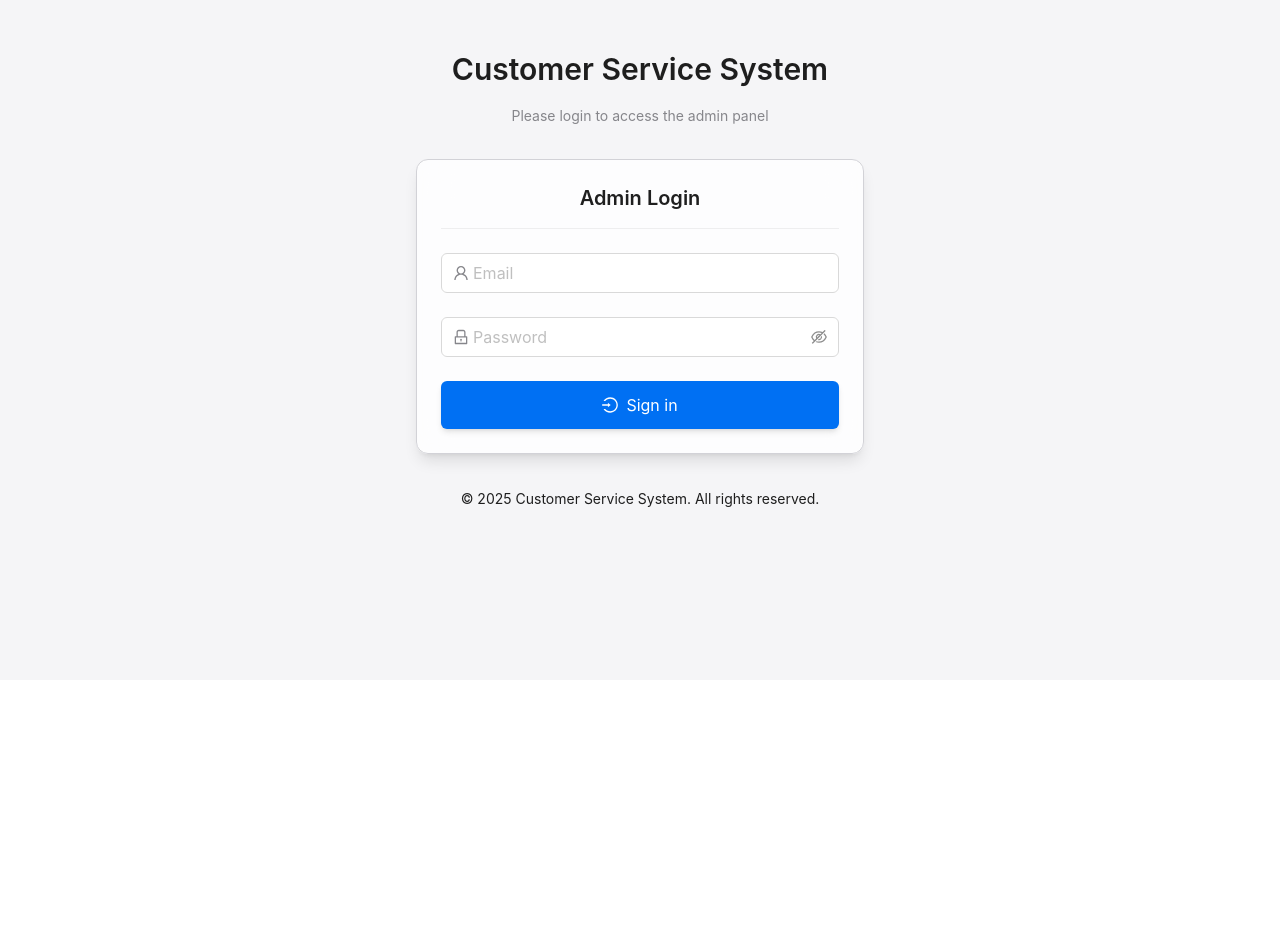
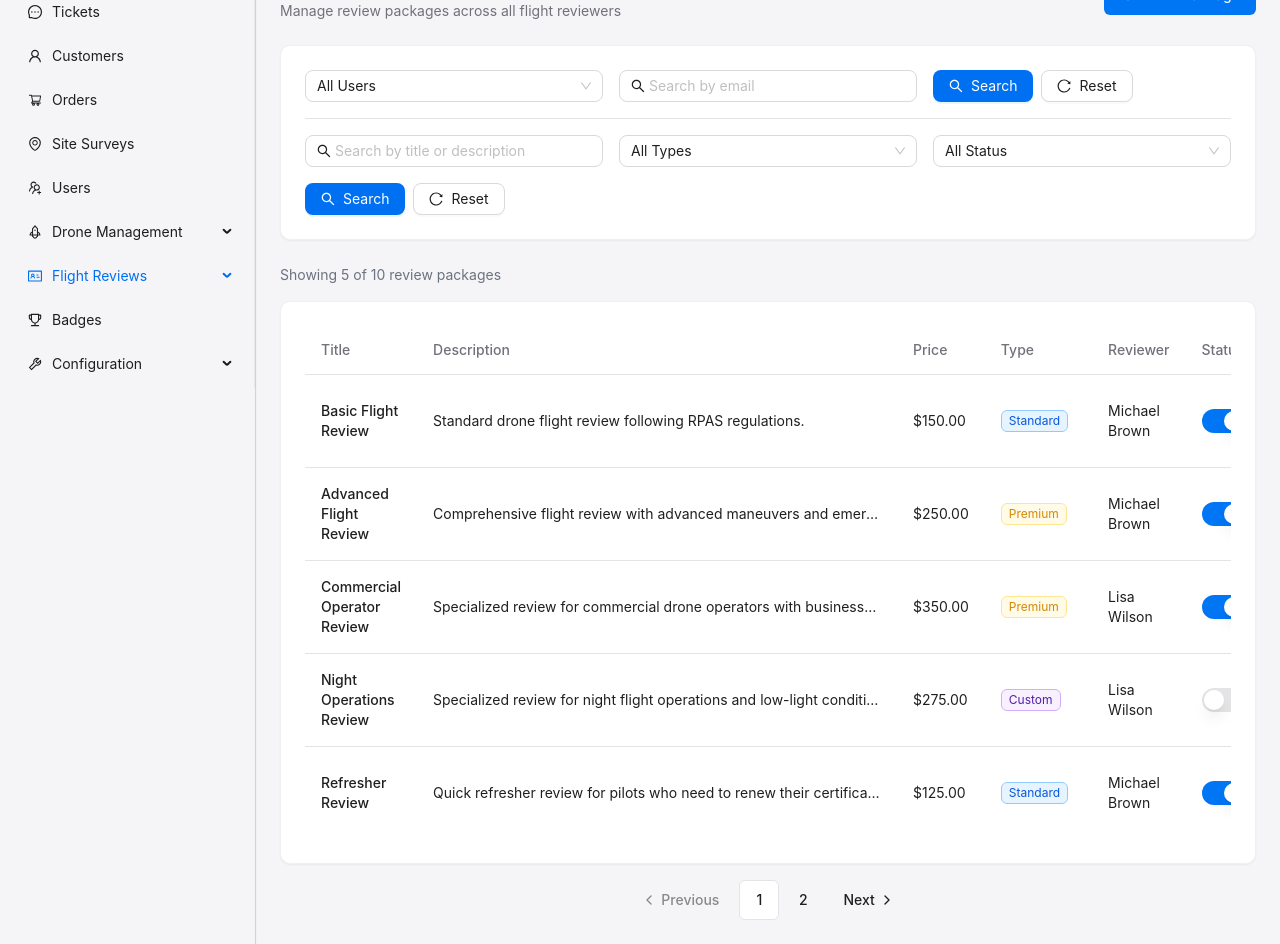
Before and after one commit to xxxwei/assistant-connect-system, a React (Vite) app: page /review-packages in a window 1280 px wide. Before the commit this address led to /login. Shown: the part 120-1064 px from the top of the page. Before the commit the page ends 800 px from the top, so only its background shows below. Built offline with nearby package versions, Linux system fonts and the light colour scheme.

Commit message:
Remove authentication and mock data
Remove authentication checks and use mock data for all pages.

```diff
--- a/src/components/ProtectedRoute.tsx
+++ b/src/components/ProtectedRoute.tsx
@@ -1,41 +1,12 @@
 
-import { useEffect, useState } from 'react';
-import { Navigate, useLocation } from 'react-router-dom';
-import { Spin } from 'antd';
-import { checkAuth } from '../services/authService';
+import React from 'react';
 
 interface ProtectedRouteProps {
   children: React.ReactNode;
 }
 
 const ProtectedRoute = ({ children }: ProtectedRouteProps) => {
-  const [isChecking, setIsChecking] = useState(true);
-  const [isAuthenticated, setIsAuthenticated] = useState(false);
-  const location = useLocation();
-
-  useEffect(() => {
-    const verifyAuth = async () => {
-      const authenticated = checkAuth();
-      setIsAuthenticated(authenticated);
-      setIsChecking(false);
-    };
-
-    verifyAuth();
-  }, []);
-
-  if (isChecking) {
-    return (
-      <div className="h-screen w-full flex items-center justify-center">
-        <Spin size="large" tip="Loading..." />
-      </div>
-    );
-  }
-
-  if (!isAuthenticated) {
-    // Redirect to login but save the location they were trying to access
-    return <Navigate to="/login" state={{ from: location }} replace />;
-  }
-
+  // Always render the children without authentication checks
   return <>{children}</>;
 };
 
--- a/src/pages/DroneManagement.tsx
+++ b/src/pages/DroneManagement.tsx
@@ -1,5 +1,5 @@
 
-import { useState, useEffect } from 'react';
+import { useState } from 'react';
 import { Card } from 'antd';
 import { mockDrones } from '../types/drone';
 import DroneListHeader from '../components/drones/DroneListHeader';
@@ -7,7 +7,6 @@ import DroneFilters from '../components/drones/DroneFilters';
 import DroneTable from '../components/drones/DroneTable';
 import UserPagination from '../components/users/UserPagination';
 import DroneFormDialog from '../components/drones/DroneFormDialog';
-import { getCurrentUser, isAdmin, getCurrentUserId } from '../services/userContextService';
 
 const DroneManagement = () => {
   const [searchText, setSearchText] = useState('');
@@ -21,19 +20,11 @@ const DroneManagement = () => {
   const [editingDrone, setEditingDrone] = useState<string | null>(null);
 
   const pageSize = 5;
-  const admin = isAdmin();
-  const currentUserId = getCurrentUserId();
+  // Always show as admin
+  const admin = true;
 
-  // Filter drones based on current user context
-  const userDrones = admin
-    ? mockDrones
-    : mockDrones.filter(drone => drone.user_id === currentUserId);
-
-  // Further filter drones based on search and filters
-  const filteredDrones = userDrones.filter(drone => {
-    // Filter by user if admin view is enabled
-    const matchesUser = !admin || userIdFilter === 'all' || drone.user_id === userIdFilter;
-
+  // Show all drones
+  const filteredDrones = mockDrones.filter(drone => {
     // Filter by search text
     const matchesSearch = searchText === '' ||
       drone.manufacturer.toLowerCase().includes(searchText.toLowerCase()) ||
@@ -51,7 +42,7 @@ const DroneManagement = () => {
     const matchesAvailability = availabilityFilter === 'all' ||
       (availabilityFilter === 'true' ? drone.availability : !drone.availability);
 
-    return matchesUser && matchesSearch && matchesModel && matchesColor && matchesAvailability;
+    return matchesSearch && matchesModel && matchesColor && matchesAvailability;
   });
 
   // Paginate the filtered drones
@@ -73,10 +64,8 @@ const DroneManagement = () => {
     setModelFilter('all');
     setColorFilter('all');
     setAvailabilityFilter('all');
-    if (admin) {
-      setUserIdFilter('all');
-      setEmailSearch('');
-    }
+    setUserIdFilter('all');
+    setEmailSearch('');
     setCurrentPage(1);
   };
 
--- a/src/pages/Index.tsx
+++ b/src/pages/Index.tsx
@@ -1,28 +1,18 @@
 
 import { useEffect } from 'react';
 import { useNavigate } from 'react-router-dom';
-import { Spin } from 'antd';
-import { checkAuth } from '../services/authService';
 
 const Index = () => {
   const navigate = useNavigate();
 
   useEffect(() => {
-    // Check if user is already authenticated
-    const isAuthenticated = checkAuth();
-
-    if (isAuthenticated) {
-      // If authenticated, redirect to dashboard
-      navigate('/dashboard');
-    } else {
-      // If not authenticated, redirect to login
-      navigate('/login');
-    }
+    // Skip authentication check and directly go to dashboard
+    navigate('/dashboard');
   }, [navigate]);
 
   return (
     <div className="min-h-screen flex items-center justify-center">
-      <Spin size="large" tip="Redirecting..." />
+      <p>Redirecting to dashboard...</p>
     </div>
   );
 };
--- a/src/pages/PilotManagement.tsx
+++ b/src/pages/PilotManagement.tsx
@@ -7,7 +7,6 @@ import PilotFilters from '../components/pilots/PilotFilters';
 import PilotTable from '../components/pilots/PilotTable';
 import UserPagination from '../components/users/UserPagination';
 import PilotFormDialog from '../components/pilots/PilotFormDialog';
-import { isAdmin, getCurrentUserId } from '../services/userContextService';
 
 const PilotManagement = () => {
   const [searchText, setSearchText] = useState('');
@@ -18,19 +17,11 @@ const PilotManagement = () => {
   const [editingPilot, setEditingPilot] = useState<string | null>(null);
 
   const pageSize = 5;
-  const admin = isAdmin();
-  const currentUserId = getCurrentUserId();
+  // Always show as admin
+  const admin = true;
 
-  // Filter pilots based on current user context
-  const userPilots = admin
-    ? mockPilots
-    : mockPilots.filter(pilot => pilot.user_id === currentUserId);
-
-  // Further filter pilots based on search
-  const filteredPilots = userPilots.filter(pilot => {
-    // Filter by user if admin view is enabled
-    const matchesUser = !admin || userIdFilter === 'all' || pilot.user_id === userIdFilter;
-
+  // Show all pilots
+  const filteredPilots = mockPilots.filter(pilot => {
     // Filter by search text
     const matchesSearch = searchText === '' ||
       pilot.firstname.toLowerCase().includes(searchText.toLowerCase()) ||
@@ -38,7 +29,7 @@ const PilotManagement = () => {
       pilot.email.toLowerCase().includes(searchText.toLowerCase()) ||
       pilot.license.toLowerCase().includes(searchText.toLowerCase());
 
-    return matchesUser && matchesSearch;
+    return matchesSearch;
   });
 
   // Paginate the filtered pilots
@@ -57,10 +48,8 @@ const PilotManagement = () => {
   // Handle reset
   const handleReset = () => {
     setSearchText('');
-    if (admin) {
-      setUserIdFilter('all');
-      setEmailSearch('');
-    }
+    setUserIdFilter('all');
+    setEmailSearch('');
     setCurrentPage(1);
   };
 
--- a/src/pages/ReviewAddressManagement.tsx
+++ b/src/pages/ReviewAddressManagement.tsx
@@ -7,7 +7,6 @@ import ReviewAddressFilters from '../components/reviewAddresses/ReviewAddressFil
 import ReviewAddressTable from '../components/reviewAddresses/ReviewAddressTable';
 import UserPagination from '../components/users/UserPagination';
 import ReviewAddressFormDialog from '../components/reviewAddresses/ReviewAddressFormDialog';
-import { isAdmin, getCurrentUserId, isFlightReviewer } from '../services/userContextService';
 
 const ReviewAddressManagement = () => {
   const [searchText, setSearchText] = useState('');
@@ -20,33 +19,12 @@ const ReviewAddressManagement = () => {
   const [editingAddress, setEditingAddress] = useState<string | null>(null);
 
   const pageSize = 5;
-  const admin = isAdmin();
-  const isReviewer = isFlightReviewer();
-  const currentUserId = getCurrentUserId();
+  // Always show as admin
+  const admin = true;
+  const currentUserId = "1"; // Default user ID for forms
 
-  // Only flight reviewers or admins can access this page
-  // In a real app, you'd redirect non-reviewers away
-  if (!admin && !isReviewer) {
-    return (
-      <div className="p-6">
-        <h1 className="text-2xl font-light mb-4">Review Address Management</h1>
-        <Card className="shadow-sm">
-          <p>You don't have permission to access this page.</p>
-        </Card>
-      </div>
-    );
-  }
-
-  // Filter addresses based on current user context
-  const userAddresses = admin
-    ? mockReviewAddresses
-    : mockReviewAddresses.filter(address => address.reviewer_id === currentUserId);
-
-  // Further filter addresses based on search and filters
-  const filteredAddresses = userAddresses.filter(address => {
-    // Filter by user if admin view is enabled
-    const matchesUser = !admin || userIdFilter === 'all' || address.reviewer_id === userIdFilter;
-
+  // Show all addresses
+  const filteredAddresses = mockReviewAddresses.filter(address => {
     // Filter by search text
     const matchesSearch = searchText === '' ||
       address.city.toLowerCase().includes(searchText.toLowerCase()) ||
@@ -62,7 +40,7 @@ const ReviewAddressManagement = () => {
     const matchesStatus = statusFilter === 'all' ||
       (statusFilter === 'true' ? address.enabled : !address.enabled);
 
-    return matchesUser && matchesSearch && matchesProvince && matchesStatus;
+    return matchesSearch && matchesProvince && matchesStatus;
   });
 
   // Paginate the filtered addresses
@@ -83,10 +61,8 @@ const ReviewAddressManagement = () => {
     setSearchText('');
     setProvinceFilter('all');
     setStatusFilter('all');
-    if (admin) {
-      setUserIdFilter('all');
-      setEmailSearch('');
-    }
+    setUserIdFilter('all');
+    setEmailSearch('');
     setCurrentPage(1);
   };
 
@@ -160,7 +136,7 @@ const ReviewAddressManagement = () => {
         isOpen={isDialogOpen}
         onClose={() => setIsDialogOpen(false)}
         addressId={editingAddress}
-        reviewerId={currentUserId || ''}
+        reviewerId={currentUserId}
       />
     </div>
   );
--- a/src/pages/ReviewPackageManagement.tsx
+++ b/src/pages/ReviewPackageManagement.tsx
@@ -7,7 +7,6 @@ import ReviewPackageFilters from '../components/reviewPackages/ReviewPackageFilt
 import ReviewPackageTable from '../components/reviewPackages/ReviewPackageTable';
 import UserPagination from '../components/users/UserPagination';
 import ReviewPackageFormDialog from '../components/reviewPackages/ReviewPackageFormDialog';
-import { isAdmin, getCurrentUserId, isFlightReviewer } from '../services/userContextService';
 
 const ReviewPackageManagement = () => {
   const [searchText, setSearchText] = useState('');
@@ -20,33 +19,12 @@ const ReviewPackageManagement = () => {
   const [editingPackage, setEditingPackage] = useState<string | null>(null);
 
   const pageSize = 5;
-  const admin = isAdmin();
-  const isReviewer = isFlightReviewer();
-  const currentUserId = getCurrentUserId();
+  // Always show as admin
+  const admin = true;
+  const currentUserId = "1"; // Default user ID for forms
 
-  // Only flight reviewers or admins can access this page
-  // In a real app, you'd redirect non-reviewers away
-  if (!admin && !isReviewer) {
-    return (
-      <div className="p-6">
-        <h1 className="text-2xl font-light mb-4">Review Package Management</h1>
-        <Card className="shadow-sm">
-          <p>You don't have permission to access this page.</p>
-        </Card>
-      </div>
-    );
-  }
-
-  // Filter packages based on current user context
-  const userPackages = admin
-    ? mockReviewPackages
-    : mockReviewPackages.filter(pkg => pkg.reviewer_id === currentUserId);
-
-  // Further filter packages based on search and filters
-  const filteredPackages = userPackages.filter(pkg => {
-    // Filter by user if admin view is enabled
-    const matchesUser = !admin || userIdFilter === 'all' || pkg.reviewer_id === userIdFilter;
-
+  // Show all packages
+  const filteredPackages = mockReviewPackages.filter(pkg => {
     // Filter by search text
     const matchesSearch = searchText === '' ||
       pkg.title.toLowerCase().includes(searchText.toLowerCase()) ||
@@ -59,7 +37,7 @@ const ReviewPackageManagement = () => {
     const matchesStatus = statusFilter === 'all' ||
       (statusFilter === 'true' ? pkg.enabled : !pkg.enabled);
 
-    return matchesUser && matchesSearch && matchesType && matchesStatus;
+    return matchesSearch && matchesType && matchesStatus;
   });
 
   // Paginate the filtered packages
@@ -80,10 +58,8 @@ const ReviewPackageManagement = () => {
     setSearchText('');
     setPackageTypeFilter('all');
     setStatusFilter('all');
-    if (admin) {
-      setUserIdFilter('all');
-      setEmailSearch('');
-    }
+    setUserIdFilter('all');
+    setEmailSearch('');
     setCurrentPage(1);
   };
 
@@ -157,7 +133,7 @@ const ReviewPackageManagement = () => {
         isOpen={isDialogOpen}
         onClose={() => setIsDialogOpen(false)}
         packageId={editingPackage}
-        reviewerId={currentUserId || ''}
+        reviewerId={currentUserId}
       />
     </div>
   );
--- a/src/services/authService.ts
+++ b/src/services/authService.ts
@@ -17,25 +17,19 @@ interface LoginResponse {
 }
 
 export const loginAdmin = async (credentials: LoginCredentials): Promise<LoginResponse> => {
-  // Simulate API call success
-  // In a real app, this would make an actual API request
-
-  // Create a mock successful response
+  // Always return a successful login
   const mockResponse: LoginResponse = {
     token: 'mock-jwt-token-xyz123456789',
     user: {
       id: '1',
       name: 'Admin User',
-      email: credentials.email,
+      email: credentials.email || 'admin@example.com',
       role: 'admin'
     }
   };
 
   // Store the token in localStorage
   setAuthToken(mockResponse.token);
-
-  // Simulate network delay
-  await new Promise(resolve => setTimeout(resolve, 500));
 
   return mockResponse;
 };
@@ -45,18 +39,12 @@ export const logout = (): void => {
   window.location.href = '/login';
 };
 
+// Always return true for authentication checks
 export const checkAuth = (): boolean => {
-  return !!getAuthToken();
+  return true;
 };
 
 export const getCurrentUser = async () => {
-  // Simulate fetching current user data
-  const token = getAuthToken();
-
-  if (!token) {
-    return null;
-  }
-
   // Create mock user data
   const mockUser = {
     id: '1',
@@ -65,8 +53,5 @@ export const getCurrentUser = async () => {
     role: 'admin'
   };
 
-  // Simulate network delay
-  await new Promise(resolve => setTimeout(resolve, 300));
-
   return mockUser;
 };
--- a/src/services/userContextService.ts
+++ b/src/services/userContextService.ts
@@ -2,9 +2,8 @@
 import { User } from '../types/user';
 import { mockUsers } from '../types/user';
 
-// Simulate the current logged-in user
-// In a real app, this would come from your auth system
-let currentUser: User | null = mockUsers.find(user => user.id === '6') || null;
+// For demo purposes, we'll simulate that we're always admin
+let currentUser: User | null = mockUsers.find(user => user.type === 'admin') || null;
 
 export const getCurrentUser = (): User | null => {
   return currentUser;
@@ -14,12 +13,13 @@ export const setCurrentUser = (user: User | null): void => {
   currentUser = user;
 };
 
+// Always return true for admin
 export const isAdmin = (): boolean => {
-  return currentUser?.type === 'admin';
+  return true;
 };
 
 export const isFlightReviewer = (): boolean => {
-  return currentUser?.type === 'flight_reviewer';
+  return true;
 };
 
 export const getCurrentUserId = (): string | null => {
```
